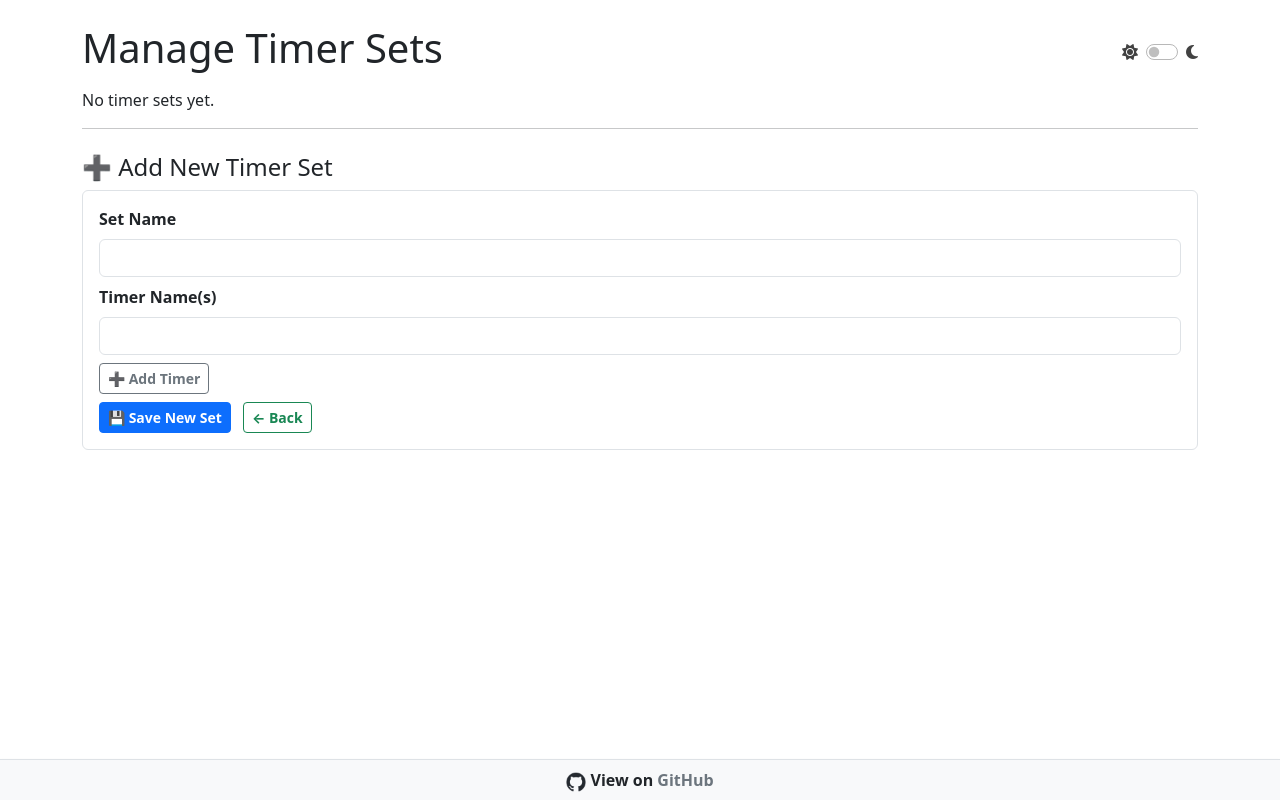
After one commit to watista/dynamic-timers, a Django app: page /manage-timer-sets/ in a window 1280 px wide. The commit adds this page. Run offline with Django 4.2, Linux system fonts and the light colour scheme.

Commit message:
add activity alert + add timer sets

```diff
--- a/timers_app/static/css/darkmode.css
+++ b/timers_app/static/css/darkmode.css
@@ -123,3 +123,26 @@ body.dark-mode .nav-tabs .nav-item {
     border: 1px solid #212529;
     background: #212529;
 }
+
+body.dark-mode .btn-check:checked+.btn,
+body.dark-mode .btn.active,
+body.dark-mode .btn.show {
+    color: #f1f1f1;
+    background-color: #1a1a1a;
+    border-color: #222;
+}
+
+body.dark-mode .dropdown-menu {
+    background-color: #2b2b2b;
+    border-color: #444;
+}
+
+body.dark-mode .dropdown-menu .dropdown-item {
+    color: #f0f0f0;
+}
+
+body.dark-mode .dropdown-menu .dropdown-item:hover,
+body.dark-mode .dropdown-menu .dropdown-item:focus {
+    background-color: #444;
+    color: #fff;
+}
--- a/timers_app/static/css/style.css
+++ b/timers_app/static/css/style.css
@@ -1,3 +1,7 @@
+body.container {
+    padding-bottom: 80px !important;
+}
+
 .name-input {
     width: 20rem;
     resize: horizontal;
@@ -44,7 +48,11 @@ input[type=number]::-webkit-outer-spin-button {
     color: #424242;
 }
 
+#activity-time,
 #inactivity-time {
     width: 46px;
     text-align: center;
 }
+.dropdown-item {
+    border-radius: 5px;
+}
--- a/timers_app/static/js/utils.js
+++ b/timers_app/static/js/utils.js
@@ -34,6 +34,7 @@ function updateTimers() {
     const totalMinutesInt = Math.floor((totalSeconds % 3600) / 60);
     document.getElementById("total-hours").textContent = `${totalHoursInt}h${String(totalMinutesInt).padStart(2, '0')}m`;
     checkInactivity(anyTimerRunning);
+    checkActivity(anyTimerRunning);
 }
 
 setInterval(updateTimers, 1000);
@@ -85,6 +86,8 @@ function drop(ev) {
 
 let lastActiveTimestamp = Date.now();
 let lastNotified = 0;
+let activeTimerStarted  = Date.now();
+let lastActivityAlert = 0;
 
 function checkInactivity(anyRunning) {
     const now = Date.now();
@@ -104,10 +107,41 @@ function checkInactivity(anyRunning) {
     }
 }
 
+function checkActivity(anyRunning) {
+    const now = Date.now();
+    const input = document.getElementById("activity-time");
+    const activityDelay = parseInt(input?.value || "60", 10);
+    const delayMinutes = Math.max(activityDelay, 1);
+
+    if (anyRunning) {
+        if (!activeTimerStarted) {
+            activeTimerStarted = now;
+        }
+
+        const runningMinutes = (now - activeTimerStarted) / 1000 / 60;
+
+        if (runningMinutes >= delayMinutes && (now - lastActivityAlert) > 1000 * 60 * delayMinutes) {
+            sendActivityNotification(delayMinutes);
+            lastActivityAlert = now;
+        }
+    } else {
+        activeTimerStarted = null;
+    }
+}
+
 function sendInactivityNotification(delay) {
     if (Notification.permission === "granted") {
         new Notification("⏱ Reminder", {
-            body: `No timers have been running for ${delay} minutes.`,
+            body: `No timers have been running for ${delay} minutes. Get to work!`,
+            icon: "/static/img/favicon.png"
+        });
+    }
+}
+
+function sendActivityNotification(delay) {
+    if (Notification.permission === "granted") {
+        new Notification("⏳ Reminder", {
+            body: `The same timer has been running for more than ${delay} minutes, this is correct?`,
             icon: "/static/img/favicon.png"
         });
     }
@@ -270,9 +304,12 @@ document.addEventListener("DOMContentLoaded", () => {
     }
 
     const inactivityInput = document.getElementById("inactivity-time");
+    const activityInput = document.getElementById("activity-time");
 
     const savedDelay = localStorage.getItem("inactivityDelay");
+    const savedDelayActive = localStorage.getItem("activityDelay");
     inactivityInput.value = savedDelay ? parseInt(savedDelay, 10) : 15;
+    activityInput.value = savedDelayActive ? parseInt(savedDelayActive, 10) : 60;
 
     inactivityInput.addEventListener("input", () => {
         const value = parseInt(inactivityInput.value, 10);
@@ -281,5 +318,16 @@ document.addEventListener("DOMContentLoaded", () => {
         }
     });
 
+    activityInput.addEventListener("input", () => {
+        const value = parseInt(activityInput.value, 10);
+        if (!isNaN(value) && value >= 1) {
+            localStorage.setItem("activityDelay", value);
+        }
+    });
+
+    document.getElementById("export-salesforce")?.addEventListener("click", () => {
+        window.open("https://www.youtube.com/watch?v=dQw4w9WgXcQ", "_blank");
+    });
+
     updateTimers(); // initial
 });
--- /dev/null
+++ b/timers_app/templates/manage_timer_sets.html
@@ -0,0 +1,133 @@
+<!DOCTYPE html>
+{% load static %}
+<html lang="en">
+<head>
+    <title>Dynamic Timers</title>
+    <meta charset="utf-8">
+    <meta name="title" content="Dynamic Timers">
+    <meta name="description" content="Dynamic Timers lets you create, manage, and track multiple named timers with live updates. Perfect for productivity, time tracking, and focus.">
+    <meta name="robots" content="INDEX,FOLLOW">
+    <meta name="viewport" content="width=device-width, initial-scale=1, maximum-scale=5.0, user-scalable=yes">
+    <link rel="icon" type="image/x-icon" href="{% static 'img/favicon.png' %}">
+    <link rel="stylesheet" href="https://cdn.jsdelivr.net/npm/bootstrap@5.3.0/dist/css/bootstrap.min.css">
+    <link rel="stylesheet" href="https://cdnjs.cloudflare.com/ajax/libs/font-awesome/6.7.2/css/all.min.css">
+    <link rel="stylesheet" href="{% static 'css/style.css' %}">
+    <link rel="stylesheet" href="{% static 'css/mobile.css' %}">
+    <link rel="stylesheet" href="{% static 'css/darkmode.css' %}">
+    <link rel="stylesheet" href="{% static 'css/tabs.css' %}">
+    <script>
+        if (localStorage.getItem("darkMode") === "true") {
+            document.documentElement.classList.add("dark-mode");
+        }
+    </script>
+</head>
+<body class="container py-4">
+    <div class="mb-2 d-flex align-items-center justify-content-between gap-2">
+        <h1>Manage Timer Sets</h1>
+        <div class="form-switch float-end">
+            <li class="nav-item align-items-center d-flex">
+                <i class="fas fa-sun"></i>
+                <div class="ms-2 form-switch">
+                    <input class="form-check-input" type="checkbox" role="switch" id="checkbox" />
+                </div>
+                <i class="fas fa-moon"></i>
+            </li>
+        </div>
+    </div>
+
+    <!-- List existing sets -->
+    {% for set in timer_sets %}
+    <form method="POST" class="border p-3 mb-3 rounded">{% csrf_token %}
+        <input type="hidden" name="action" value="update">
+        <input type="hidden" name="set_index" value="{{ forloop.counter0 }}">
+        <div class="mb-2">
+            <label class="form-label fw-bold">Set Name</label>
+            <input type="text" name="set_name" class="form-control" value="{{ set.name }}" required>
+        </div>
+        <div id="timers-{{ forloop.counter0 }}">
+            <label class="form-label fw-bold">Timer Name(s)</label>
+            {% for timer in set.timers %}
+                <input type="text" name="timer_names" class="form-control mb-2" value="{{ timer.name }}" required>
+            {% endfor %}
+        </div>
+        <div class="d-flex gap-2 mb-3">
+            <button type="button" class="btn btn-sm btn-outline-secondary fw-bold" onclick="addTimerField('timers-{{ forloop.counter0 }}')">➕ Add Timer</button>
+            <button type="button" class="btn btn-sm btn-outline-danger fw-bold" onclick="deleteLastField('timers-{{ forloop.counter0 }}')">🗑 Delete Last</button>
+        </div>
+        <div class="mt-2">
+            <button type="submit" name="action" value="update" class="btn btn-success btn-sm fw-bold">💾 Save</button>
+            <button type="submit" name="action" value="delete" class="btn btn-danger btn-sm ms-2 fw-bold">🗑 Delete</button>
+        </div>
+    </form>
+    {% empty %}
+    <p>No timer sets yet.</p>
+    {% endfor %}
+
+    <hr>
+    <!-- Add new set -->
+    <h4 class="mt-4">➕ Add New Timer Set</h4>
+    <form method="POST" class="border p-3 rounded">{% csrf_token %}
+        <input type="hidden" name="action" value="add">
+        <div class="mb-2">
+            <label class="form-label fw-bold">Set Name</label>
+            <input type="text" name="set_name" class="form-control" required>
+        </div>
+        <div id="new-timer-fields">
+            <label class="form-label fw-bold">Timer Name(s)</label>
+            <input type="text" name="timer_names" class="form-control mb-2" required>
+        </div>
+        <button type="button" class="btn btn-sm btn-outline-secondary mb-2 fw-bold" onclick="addTimerField('new-timer-fields')">➕ Add Timer</button><br>
+        <button type="submit" class="btn btn-primary btn-sm fw-bold">💾 Save New Set</button>
+        <a href="{% url 'index' %}" class="btn btn-outline-success btn-sm ms-2 fw-bold">← Back</a>
+    </form>
+
+    <!-- Footer -->
+    <footer class="fixed-bottom text-center py-2 bg-light border-top shadow-sm">
+        <a href="https://github.com/watista/dynamic-timers" target="_blank" class="text-dark text-decoration-none fw-semibold">
+            <img src="{% static 'img/github.png' %}" alt="GitHub" width="20" height="20" class="github-logo">
+            <img src="{% static 'img/github-white.png' %}" alt="GitHub" width="20" height="20" class="github-logo-dark">
+            View on <span class="text-secondary">GitHub</span>
+        </a>
+    </footer>
+
+    <!-- JavaScript -->
+    <div id="js-context"
+         data-csrf-token="{{ csrf_token }}"
+         data-reorder-url="{% url 'index' %}">
+    </div>
+    <script src="{% static 'js/utils.js' %}"></script>
+    <script>
+        document.addEventListener('DOMContentLoaded', () => {
+            const toggle = document.getElementById('checkbox');
+            const isDark = localStorage.getItem('darkMode') === 'true';
+
+            if (isDark) {
+                document.body.classList.add('dark-mode');
+                toggle.checked = true;
+            }
+
+            toggle.addEventListener('change', () => {
+                document.body.classList.toggle('dark-mode');
+                localStorage.setItem('darkMode', document.body.classList.contains('dark-mode'));
+            });
+        });
+
+        function addTimerField(containerId) {
+            const container = document.getElementById(containerId);
+            const input = document.createElement("input");
+            input.type = "text";
+            input.name = "timer_names";
+            input.className = "form-control mb-2";
+            container.appendChild(input);
+        }
+
+        function deleteLastField(containerId) {
+            const container = document.getElementById(containerId);
+            const inputs = container.querySelectorAll('input[name="timer_names"]');
+            if (inputs.length > 1) {
+                container.removeChild(inputs[inputs.length - 1]);
+            }
+        }
+    </script>
+</body>
+</html>
--- a/timers_app/urls.py
+++ b/timers_app/urls.py
@@ -3,4 +3,5 @@ from . import views
 
 urlpatterns = [
     path("", views.index, name="index"),
+    path("manage-timer-sets/", views.manage_timer_sets, name="manage_timer_sets"),
 ]
--- a/timers_app/views.py
+++ b/timers_app/views.py
@@ -1,6 +1,7 @@
 from django.shortcuts import render, redirect
 from django.utils.timezone import now
 from django.http import JsonResponse
+from django.views.decorators.csrf import csrf_exempt
 import time, json
 
 def index(request):
@@ -30,6 +31,9 @@ def index(request):
             return JsonResponse({"status": "ok"})
 
     timers = tabs[active_tab]["timers"]
+
+    if "timer_sets" not in request.session:
+        request.session["timer_sets"] = []
 
     if request.method == "POST":
         action = request.POST.get("action")
@@ -66,6 +70,22 @@ def index(request):
             })
             request.session["new_timer_added"] = True
             save()
+
+        elif action == "apply_timer_set":
+            set_name = request.POST.get("set_name")
+            current_tab = request.session["active_tab"]
+            sets = request.session["timer_sets"]
+
+            selected_set = next((s for s in sets if s["name"] == set_name), None)
+            if selected_set:
+                timers.extend({
+                    "name": t["name"],
+                    "elapsed": 0.0,
+                    "running": False,
+                    "start_time": None,
+                    "locked": False
+                } for t in selected_set["timers"])
+                save()
 
         elif 0 <= timer_id < len(timers):
             timer = timers[timer_id]
@@ -147,4 +167,41 @@ def index(request):
         "total_hours_formatted": total_hours_formatted,
         "current_tab_name": current_tab_name,
         "new_timer_added": new_timer_added,
+        "timer_sets": request.session["timer_sets"],
     })
+
+
+def manage_timer_sets(request):
+    if "timer_sets" not in request.session:
+        request.session["timer_sets"] = []
+
+    sets = request.session["timer_sets"]
+
+    if request.method == "POST":
+        action = request.POST.get("action")
+        if action == "add":
+            name = request.POST.get("set_name", "").strip()
+            timers = request.POST.getlist("timer_names")
+            timers = [{"name": t.strip()} for t in timers if t.strip()]
+            if name and timers:
+                sets.append({"name": name, "timers": timers})
+                request.session.modified = True
+
+        elif action == "update":
+            index = int(request.POST.get("set_index"))
+            name = request.POST.get("set_name", "").strip()
+            timers = request.POST.getlist("timer_names")
+            timers = [{"name": t.strip()} for t in timers if t.strip()]
+            if 0 <= index < len(sets) and name:
+                sets[index] = {"name": name, "timers": timers}
+                request.session.modified = True
+
+        elif action == "delete":
+            index = int(request.POST.get("set_index"))
+            if 0 <= index < len(sets):
+                del sets[index]
+                request.session.modified = True
+
+        return redirect("manage_timer_sets")
+
+    return render(request, "manage_timer_sets.html", {"timer_sets": sets})
```
Also changed, not shown: timers_app/templates/index.html (+39 -1 lines).
